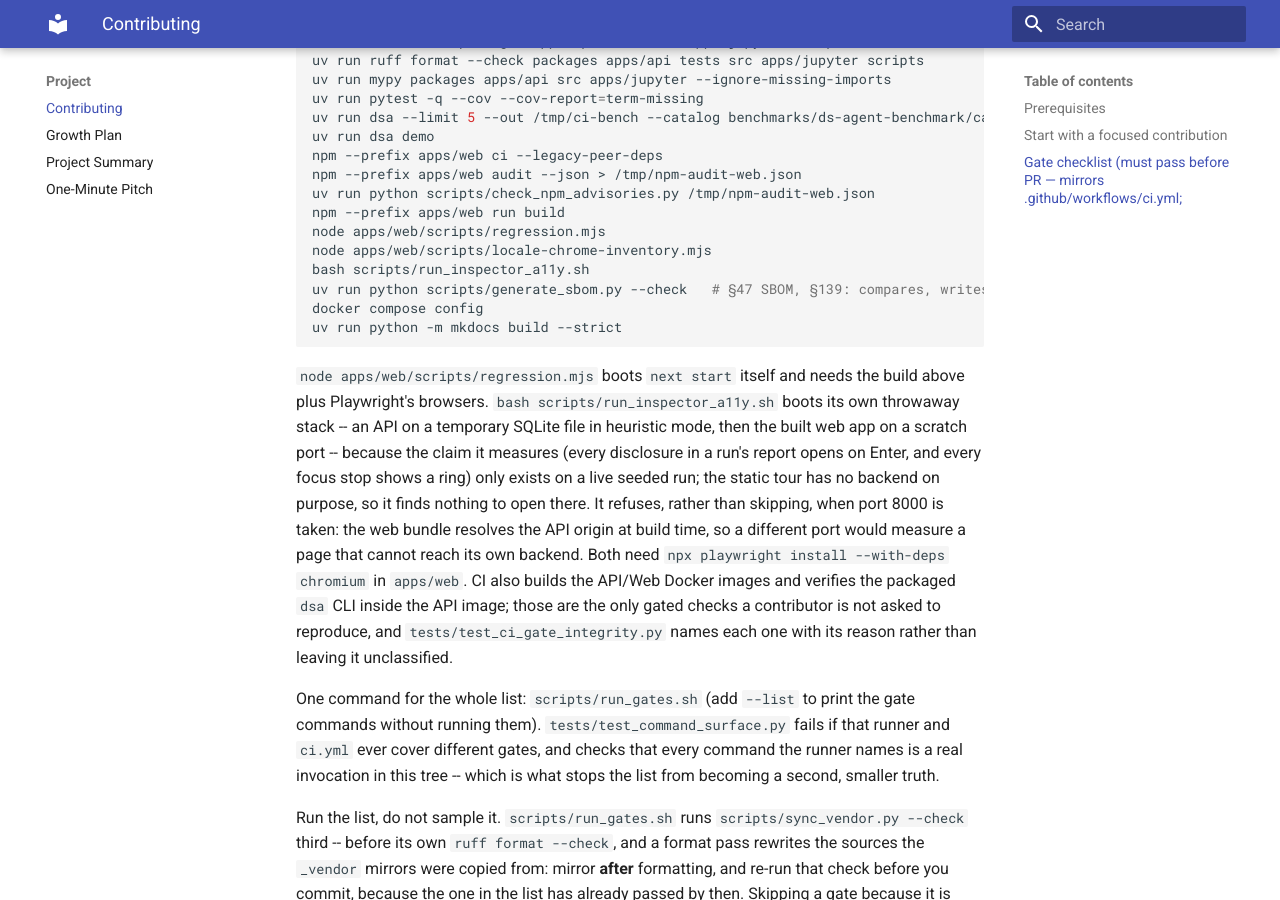
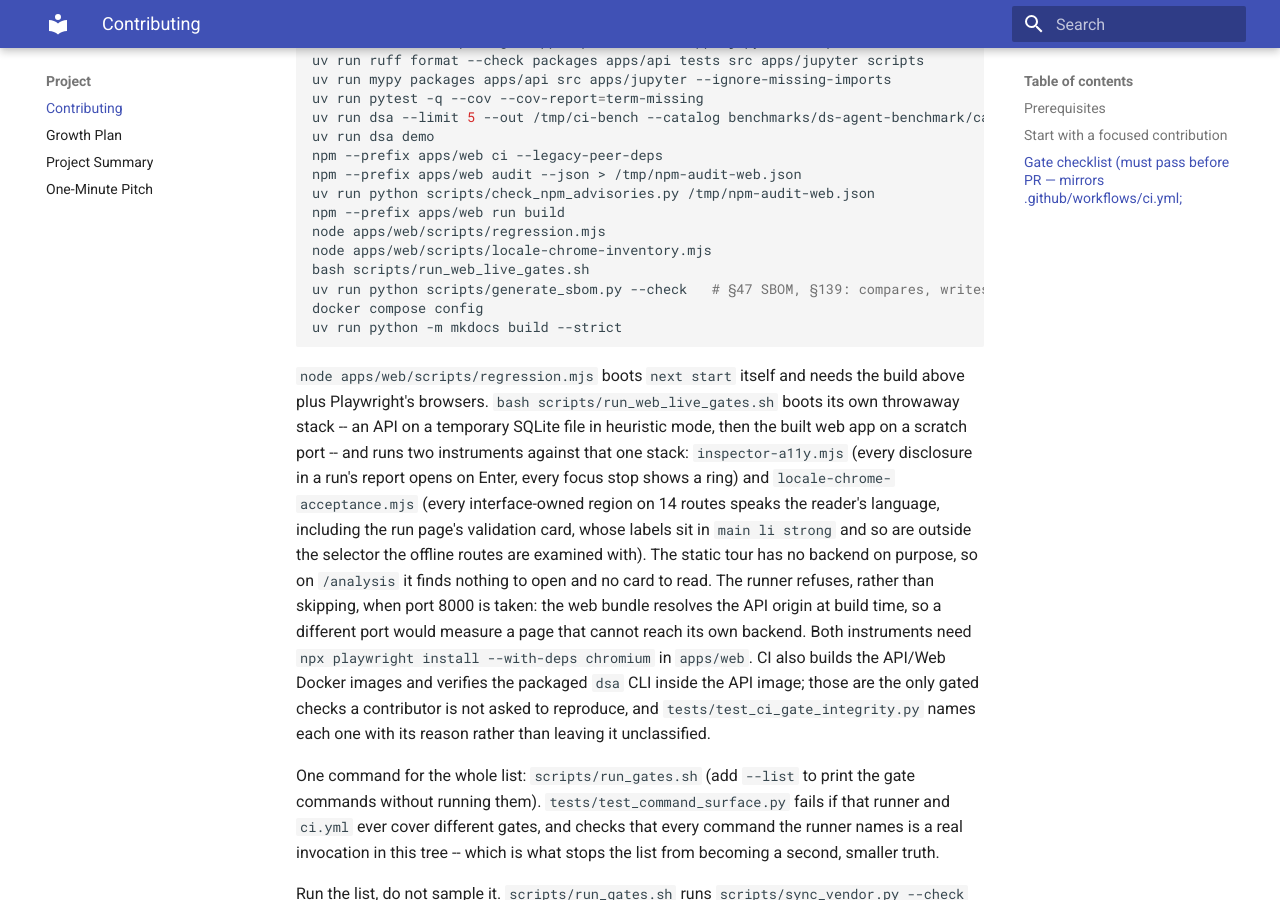
Before and after one commit to Jackxiaozhiren/data-science-agent, an MkDocs documentation site: the page built from docs/contributing.md, in a window 1280 px wide and 900 px high, scrolled down 903 px. Built offline with MkDocs 1.6.1 and Material for MkDocs 9.7.7, drawn with Linux system fonts in a browser that asks for light colours.

Commit message:
test(web): the live language check now reads the validation card, and one stack serves both live gates
locale-chrome-acceptance.mjs visited /analysis/<id> and reported PASS without examining those labels -- a
`<strong>` inside a list item is outside CHROME_SELECTOR, so the R-13i surface was the one region the broadest
live language check could not see. Reading the labels exposed a second hole, in the new check itself: the first
draft collected them page-wide, so the run's rendered report -- whose bold text is Evidence coverage for an
English run -- satisfied the "was the card read at all" floor. The floor was proving the report body had been
read. Labels now share the boundary the chrome read already used (Markdown.tsx:16 marks the document
data-run-document), and the defect rule is "the dictionary has a key for this label", which keeps tool names in
the audited trace legal without an allowlist.

Falsified on the real bundle rather than a mock: unwire RunInspector.tsx, rebuild, run -> exit 1 with
checkKeysShownAsLabels[7] and validationCardNotRead labels=7 in both locales, and the collected count drops from
26 to the card's actual 7. Restore, rebuild, run -> R13I_CHROME_ACCEPTANCE_PASS (34). The component returned
byte-identical to HEAD under shasum.

The acceptance joined the keyboard gate in scripts/run_web_live_gates.sh (renamed from
run_inspector_a11y.sh) instead of booting a second stack: one boot, both instruments, one command in CI and in
scripts/run_gates.sh. Renaming a gate command costs the same six places as adding one -- classifier key
(web-live-gates), GATES, both guide fences, both guide prose blocks, the workflow step -- and the pinning suites
pass afterwards (21). Measured on the merged runner: WEB_LIVE_GATES_PASS with both scratch ports free by lsof.

AUDIT_LEDGER.md is again deliberately not in this commit: a peer session appended §241 to that shared file while
this work was in flight and has not committed it, and git commit -- <path> stages whole files. My section became
§242 to clear the collision (gate 10 had reddened on the duplicate number), and the gate is green on the working
tree -- 180 headings issued, run §62-§242.

````diff
--- a/docs/contributing.md
+++ b/docs/contributing.md
@@ -36,19 +36,22 @@ uv run python scripts/check_npm_advisories.py /tmp/npm-audit-web.json
 npm --prefix apps/web run build
 node apps/web/scripts/regression.mjs
 node apps/web/scripts/locale-chrome-inventory.mjs
-bash scripts/run_inspector_a11y.sh
+bash scripts/run_web_live_gates.sh
 uv run python scripts/generate_sbom.py --check   # §47 SBOM, §139: compares, writes nothing
 docker compose config
 uv run python -m mkdocs build --strict
 ```
 
 `node apps/web/scripts/regression.mjs` boots `next start` itself and needs the build above plus
-Playwright's browsers. `bash scripts/run_inspector_a11y.sh` boots its own throwaway stack -- an API on a
-temporary SQLite file in heuristic mode, then the built web app on a scratch port -- because the claim it
-measures (every disclosure in a run's report opens on Enter, and every focus stop shows a ring) only exists on
-a live seeded run; the static tour has no backend on purpose, so it finds nothing to open there. It refuses,
-rather than skipping, when port 8000 is taken: the web bundle resolves the API origin at build time, so a
-different port would measure a page that cannot reach its own backend. Both need
+Playwright's browsers. `bash scripts/run_web_live_gates.sh` boots its own throwaway stack -- an API on a
+temporary SQLite file in heuristic mode, then the built web app on a scratch port -- and runs two instruments
+against that one stack: `inspector-a11y.mjs` (every disclosure in a run's report opens on Enter, every focus stop
+shows a ring) and `locale-chrome-acceptance.mjs` (every interface-owned region on 14 routes speaks the reader's
+language, including the run page's validation card, whose labels sit in `main li strong` and so are outside the
+selector the offline routes are examined with). The static tour has no backend on purpose, so on `/analysis` it
+finds nothing to open and no card to read. The runner refuses, rather than skipping, when port 8000 is taken: the
+web bundle resolves the API origin at build time, so a different port would measure a page that cannot reach its
+own backend. Both instruments need
 `npx playwright install --with-deps chromium` in `apps/web`. CI also builds the API/Web Docker images and
 verifies the packaged `dsa` CLI inside the API image; those are the only gated checks a contributor is not
 asked to reproduce, and `tests/test_ci_gate_integrity.py` names each one with its reason rather than leaving
````
Also changed, not shown: CHANGELOG.md (+21 -5 lines), CONTRIBUTING.md (+2 -2 lines), HANDOFF-2026-10-19.md (+30 -0 lines), 6 other files.
